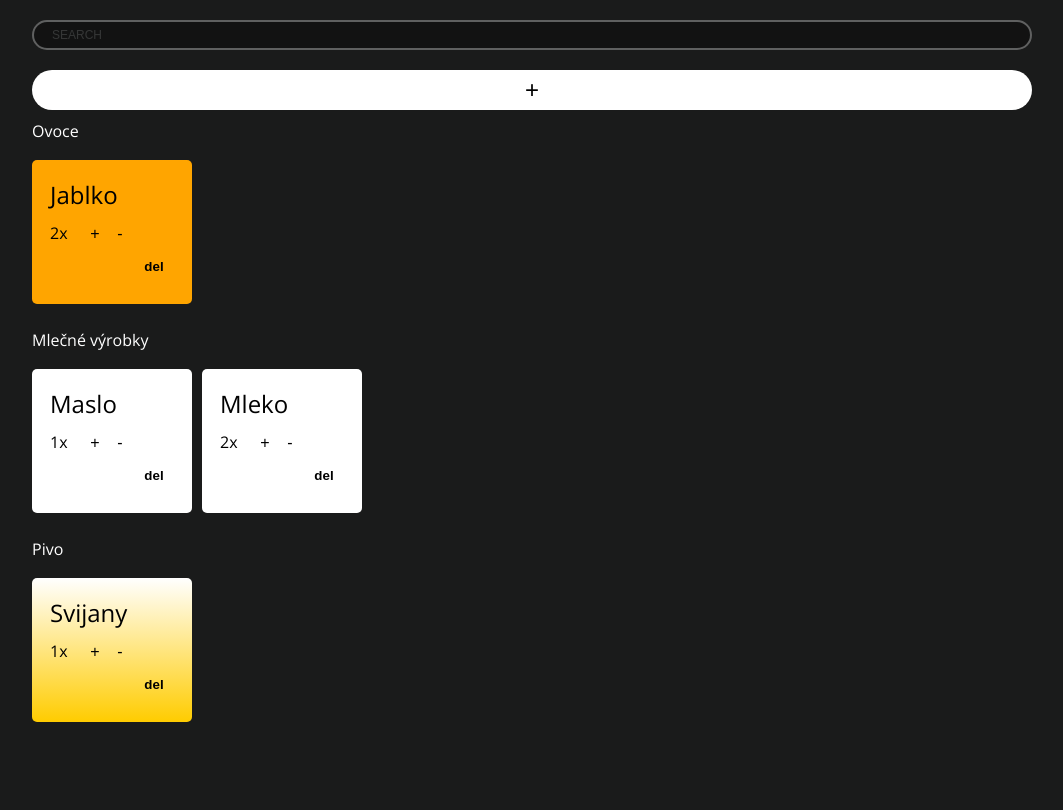
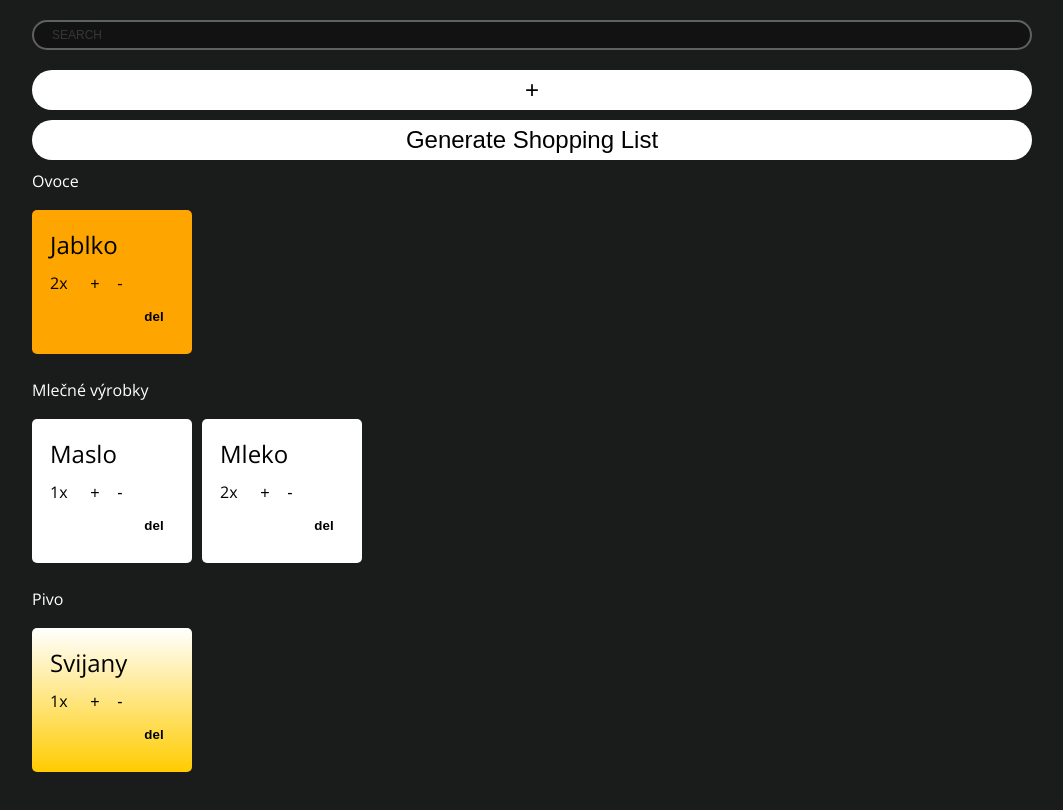
Before and after one commit to mmrzena/ledniceapp, a React (Create React App) app: page / in a window 1280 px wide. Shown: the top 810 px of the page, without its empty margins (108-1171 px from the left). Built offline with nearby package versions, Linux system fonts and the light colour scheme.

Commit message:
generator shopping list

```diff
--- a/src/App.js
+++ b/src/App.js
@@ -3,7 +3,8 @@
 import ItemList from './itemList/ItemList.js';
 import Filter from './filter/filter.js';
 import CategoryButton from './modal/categoryButton.js';
-import category from './variables/variables.js'
+import category from './variables/variables.js';
+import GeneratorButton from './generator/generatorButton.js'
 
 const items = [
   {
@@ -38,6 +39,8 @@
 
 
 
+
+
 class App extends Component {
   constructor(props) {
     super(props);
@@ -46,9 +49,12 @@
       items: items,
       filterString: '',
       category: category,
-      openModal: false
+      openModal: false,
+      openGeneratorModal: false,
     };
   }
+
+
 
   render() {
 
@@ -65,7 +71,15 @@
           editDownQ={this.editDownQ.bind(this)}
           items={this.state.items}
           createTask={this.createTask.bind(this)}
+          placeholderText={this.state.placeholderText}
         />
+        <GeneratorButton
+          changeOpenGeneratorModal={this.changeOpenGeneratorModal.bind(this)}
+          openGeneratorModal={this.state.openGeneratorModal}
+          category={this.state.category}
+          items={this.state.items}
+        />
+
         <ItemList
             items={this.state.items}
             category={this.state.category}
@@ -80,14 +94,16 @@
 
   changeOpenModal(){
     this.setState({openModal: !this.state.openModal});
+  }
 
+  changeOpenGeneratorModal(){
+    this.setState({openGeneratorModal: !this.state.openGeneratorModal});
   }
 
   createTask(subcategoryName,q,category, subcategoryId){
     if(q<1){
       return
     }
-
     let id = this.giveNewId();
     let itemsCopy = this.state.items;
 
@@ -133,14 +149,15 @@
     }
   }
 
+
+
   handleQinModal(q, subcategoryId, categoryId, subcategoryName){
     let itemsCopy = this.state.items;
     let objectIndex = itemsCopy.findIndex(object => object.subcategoryId === subcategoryId);
-    objectIndex >= 0 ? itemsCopy[objectIndex].q += q : this.createTask(subcategoryName, q, categoryId, subcategoryId);
+    (objectIndex >= 0) ? (itemsCopy[objectIndex].q += q) : this.createTask(subcategoryName, q, categoryId, subcategoryId);
     this.setState({ items: itemsCopy});
+  }
 
-
-  }
 }
 
 export default App;
--- /dev/null
+++ b/src/generator/generatorButton.js
@@ -0,0 +1,77 @@
+import React, { Component } from 'react';
+import OwnedItems from './ownedItems.js';
+import MissingItems from './missingItems.js';
+
+class GeneratorButton extends Component {
+
+    renderDiv(){
+        if(this.props.openGeneratorModal){
+            return (
+                <div className="openModal">
+                    <div className="contentModal contentModalShoppingList">
+                    <button className='closeModal' onClick={this.props.changeOpenGeneratorModal.bind(this)}>
+                    X
+                   </button>
+                   <ul className='ownedItems'>
+                       Items in the fridge:
+                        {this.renderOwnedItems()}
+                   </ul>
+                   <ul className='missingItems'>
+                       Missing items:
+                        {this.renderMissingItems()}
+                   </ul>
+                    </div>
+                </div>
+            )
+        }
+    }
+
+    renderOwnedItems(){
+        return this.props.items
+               .map(item =>
+                <OwnedItems
+                key={item.id}
+                {...item}
+                />
+                )
+    }
+
+    renderMissingItems(){
+        let subcategories = this.props.category
+                            .map(category => category.subcategories.map(subcategory => subcategory.name))
+                            .reduce((total, amount) => {
+                                    return total.concat(amount);
+                                    }, []);
+
+        let itemSubcategories = this.props.items.map(item => item.subcategoryName);
+        let missingItems = subcategories.filter(item => !itemSubcategories.includes(item));
+        return missingItems.map((item, index) => <MissingItems key={index} item={item}/>)
+
+
+    }
+
+  render() {
+    return (
+        <div>
+            <button className='openModalButton' onClick={this.props.changeOpenGeneratorModal.bind(this)}>
+            Generate Shopping List
+            </button>
+            {this.renderDiv()}
+        </div>
+    );
+  }
+
+
+//   render() {
+//     return (
+//         <div>
+//             <button className='generatorButton'>
+//             Generate Shopping List
+//             </button>
+//         </div>
+//     );
+//   }
+
+}
+
+export default GeneratorButton;
--- /dev/null
+++ b/src/generator/missingItems.js
@@ -0,0 +1,16 @@
+import React, { Component } from 'react';
+
+class MissingItems extends Component {
+
+  render() {
+
+    return (
+         <li>
+             {this.props.item}
+        </li>
+    );
+  }
+
+}
+
+export default MissingItems;
--- /dev/null
+++ b/src/generator/ownedItems.js
@@ -0,0 +1,18 @@
+import React, { Component } from 'react';
+import OwnedItemsQ from './ownedItemsQ.js'
+
+class OwnedItems extends Component {
+
+  render() {
+
+    return (
+        <li>
+        {this.props.subcategoryName}
+        <OwnedItemsQ q={this.props.q}/>
+        </li>
+    );
+  }
+
+}
+
+export default OwnedItems;
--- /dev/null
+++ b/src/generator/ownedItemsQ.js
@@ -0,0 +1,16 @@
+import React, { Component } from 'react';
+
+class OwnedItemsQ extends Component {
+
+  render() {
+
+    return (
+        <span className='ownedItemQ'>
+            {this.props.q}x
+        </span>
+    );
+  }
+
+}
+
+export default OwnedItemsQ;
--- a/src/modal/subcategories.js
+++ b/src/modal/subcategories.js
@@ -39,7 +39,7 @@
 
     clearInputValue(){
         this.props.handleQinModal(this.state.inputValue, this.props.id, this.props.props.id, this.props.name);
-        this.setState({inputValue: ''})
+        this.setState({inputValue: ''});
     }
 
   render() {
@@ -50,7 +50,7 @@
         </button>
         <input className='subcategoryInput'
         type='number' value={this.state.inputValue} onChange={this.handleQ.bind(this)}
-        placeholder='Quantity'
+        placeholder='quantity'
         />
 
         <button className='subcategoryPlusButton' onClick={this.increaseInputValue.bind(this)}>
--- a/src/style/App.css
+++ b/src/style/App.css
@@ -197,6 +197,10 @@
   z-index: 9;
 }
 
+.openModal::-webkit-scrollbar{
+  display: none;
+}
+
 .closeModal {
   position: absolute;
   top: 15px;
@@ -295,6 +299,43 @@
   font-size: 16px;
 }
 
+.ownedItems, .missingItems{
+  list-style: none;
+  padding: 0;
+  text-align: left;
+  font-size: 20px;
+  font-weight: bold;
+
+}
+
+.missingItems{
+  padding-left: 40px;
+  color: rgb(224, 73, 46);
+}
+
+.ownedItems{
+  padding-right: 40px;
+}
+
+
+.contentModalShoppingList {
+  justify-content: center;
+}
+
+.contentModalShoppingList ul li {
+  font-size: 16px;
+  margin: 8px;
+  font-weight: normal;
+}
+
+.contentModalShoppingList ul li:first-child{
+  margin-top: 20px;
+}
+
+.ownedItemQ{
+  margin-left: 10px;
+}
+
 .mlečnévýrobky {
   background-color: white;
 }
```
Also changed, not shown: public/index.html (+0 -23 lines), 1 other file (tests, documents, lock files or other folders).
